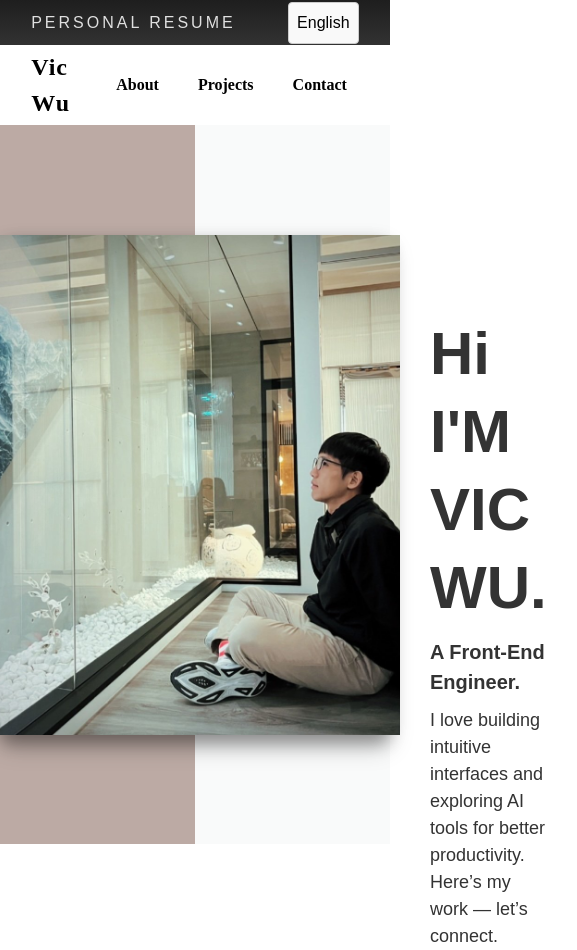
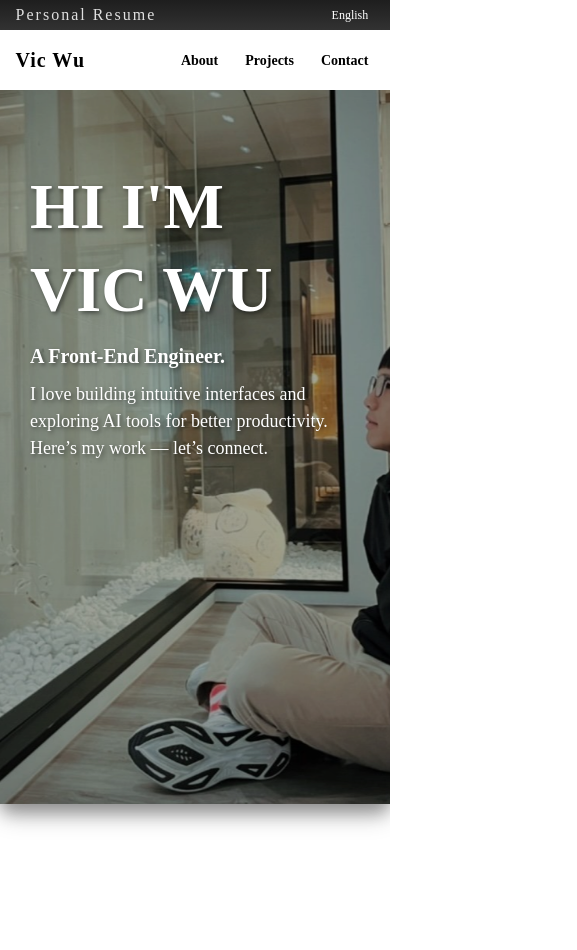
Before and after one commit to WuJianDe/vic-personal-web, a React (Vite) app: page /#/ in a window 390 px wide. Shown: the whole page, 577 px wide, since content can reach past the window. After the commit the page ends 844 px from the top, so only its background shows below. Built offline with nearby package versions, Linux system fonts and the light colour scheme.

Commit message:
樣式修正中

```diff
--- a/src/locales/en.json
+++ b/src/locales/en.json
@@ -1,27 +1,27 @@
 {
-  "header-title": "PERSONAL RESUME",
+  "header-title": "Personal Resume",
   "header-about": "About",
   "header-projects": "Projects",
   "header-contact": "Contact",
-  "home-title": "Hi I'M <br />VIC WU.",
+  "home-title": "HI I'M <br />VIC WU",
   "home-card-sub": "A Front-End Engineer.",
   "home-card-content": "I love building intuitive interfaces and exploring AI tools for better productivity. Here’s my work — let’s connect.",
-  "about-banner-main-laber": "No limit in tech, no limit in life.",
+  "about-banner-main-laber": "No Limit in Tech, No Limit in Life.",
   "about-banner-sub-laber": "Learning is not about speed<br />it's about lasting longer in the game.",
-  "about-introduce-title": "Hello! I'm Vic<br /> A Front-End Engineer.",
-  "about-introduce-content": "I’m stepping into my 30s and realized that I’m passionate about trying new things.<br /> I want to meet like-minded people and create more memories and experiences in my life.",
+  "about-introduce-title": "Hello! I'm Vic<br />A Front-End Engineer.",
+  "about-introduce-content": "I’m stepping into my 30s and have realized that I’m passionate about trying new things.<br />I want to meet like-minded people and create more memories and experiences in my life.",
   "about-yoga-title": "From Stiff Shoulders to Inner Peace",
-  "about-yoga-content": "As an engineer, I spent long hours sitting in front of a computer, slowly developing poor posture and stiff shoulders. <br /> <br /> One day, I realized this lifestyle wasn’t sustainable at all. <br /> <br /> By chance, I stepped into a yoga class — and unexpectedly fell in love with it. <br /> <br /> Since 2022, yoga has become a part of my life, helping me find balance both physically and entally. It’s not just about flexibility — it’s about feeling good in my body and calming my mind.",
+  "about-yoga-content": "As an engineer, I spent long hours sitting in front of a computer, slowly developing poor posture and stiff shoulders.<br /><br />One day, I realized this lifestyle wasn’t sustainable at all.<br /><br />By chance, I stepped into a yoga class — and unexpectedly fell in love with it.<br /><br />Since 2022, yoga has become a part of my life, helping me find balance both physically and mentally. It’s not just about flexibility — it’s about feeling good in my body and calming my mind.",
   "about-hyrox-title": "Everything I Trained for — Gone in Minutes",
-  "about-hyrox-content": "My first HYROX experience — and the energy on site was insane. I <br /> <br /> just wanted to try out the 4-person relay, but that 2K run + 2 workouts turned out to be an all-out sprint that completely burned me out. <br /> <br /> HYROX is brutal, but addictive. For someone who loves strength training, this mix of cardio and weights is exactly my kind of fun. <br /> <br /> It’s not about the results — what I love most is the process: preparing before the race, going all in during the race, and reflecting after. <br /> <br /> That’s the beauty of training.",
+  "about-hyrox-content": "My first HYROX experience — and the energy on site was insane.<br /><br />I just wanted to try out the 4-person relay, but that 2K run + 2 workouts turned out to be an all-out sprint that completely burned me out.<br /><br />HYROX is brutal, but addictive. For someone who loves strength training, this mix of cardio and weights is exactly my kind of fun.<br /><br />It’s not about the results — what I love most is the process: preparing before the race, going all in during the race, and reflecting after.<br /><br />That’s the beauty of training.",
   "about-run-title": "Turning Point — Chasing My First Sub-3 Marathon",
-  "about-run-content": "I joined my first half marathon without any training — and paid the price with severe knee pain. That moment made me realize how important running form and proper training are. <br /> <br /> In early 2024, I joined a running club, gradually improved my pace, and met a group of passionate runners who keep inspiring me. <br /> <br /> Running is no longer just about speed. It’s about challenging myself and growing stronger, step by step. <br /> <br /> My goal is simple — keep running, keep improving, and chase my first sub-3 marathon.",
+  "about-run-content": "I joined my first half marathon without any training — and paid the price with severe knee pain. That moment made me realize how important running form and proper training are.<br /><br />In early 2024, I joined a running club, gradually improved my pace, and met a group of passionate runners who keep inspiring me.<br /><br />Running is no longer just about speed. It’s about challenging myself and growing stronger, step by step.<br /><br />My goal is simple — keep running, keep improving, and chase my first sub-3 marathon.",
   "about-climb-title": "Tired Legs, Full Heart",
-  "about-climb-content": "I used to think hiking Hehuan Mountain was already a big achievement — until I said yes without hesitation to my friend’s invitation to challenge the Biyang Ridge one-day hike. <br /> <br /> The journey was breathtaking. From lush green valleys to endless blue skies, every step reminded me of how magnificent nature can be. <br /> <br /> Although I was completely exhausted and clumsy on the way down, the memories of the stunning views and the joy of completing the challenge filled me with pure satisfaction. <br /> <br /> It was truly an unforgettable adventure.",
+  "about-climb-content": "I used to think hiking Hehuan Mountain was already a big achievement — until I said yes without hesitation to my friend’s invitation to challenge the Biyang Ridge one-day hike.<br /><br />The journey was breathtaking. From lush green valleys to endless blue skies, every step reminded me of how magnificent nature can be.<br /><br />Although I was completely exhausted and clumsy on the way down, the memories of the stunning views and the joy of completing the challenge filled me with pure satisfaction.<br /><br />It was truly an unforgettable adventure.",
   "about-bike-title": "Riding into the Mountains",
-  "about-bike-content": "After signing up for the 99.9K challenge, I finally made the decision to buy my very first road bike — and that marked the beginning of my journey into the mountains. <br /> <br /> Riding along winding mountain roads, feeling the breeze on my face, and moving faster through nature brought a whole new sense of freedom. <br /> <br /> There’s nothing quite like the thrill of speed and the breathtaking scenery rushing past me. It’s an experience beyond words.",
+  "about-bike-content": "After signing up for the 99.9K challenge, I finally made the decision to buy my very first road bike — and that marked the beginning of my journey into the mountains.<br /><br />Riding along winding mountain roads, feeling the breeze on my face, and moving faster through nature brought a whole new sense of freedom.<br /><br />There’s nothing quite like the thrill of speed and the breathtaking scenery rushing past me. It’s an experience beyond words.",
   "about-conclusion-title": "The Best Part of Life Happens Outside Your Comfort Zone",
-  "about-conclusion-content": "I've come to realize — <br /> <br /> The best part of life happens when you step out of your comfort zone. <br /> <br /> From running my first half marathon without training, to hiking an entire mountain ridge in one day, to joining my first HYROX race — none of these started because I was ready. <br /> <br /> They started because I wanted to see how far I could go. <br /> <br /> Every new challenge — running, hiking, yoga, skiing,  triathlon — has helped me break my own limits and understand myself a little more. <br /> <br /> You never really know what you're capable of — until you try. <br /> <br /> Along the way, I've gained health, confidence, and most importantly, friends who love to challenge themselves and grow together. <br /> <br /> This is the energy I want to keep — to keep exploring, stay curious, and share my stories with those who are also on their way.",
+  "about-conclusion-content": "I've come to realize —<br /><br />The best part of life happens when you step out of your comfort zone.<br /><br />From running my first half marathon without training, to hiking an entire mountain ridge in one day, to joining my first HYROX race — none of these started because I was ready.<br /><br />They started because I wanted to see how far I could go.<br /><br />Every new challenge — running, hiking, yoga, skiing, triathlon — has helped me break my own limits and understand myself a little more.<br /><br />You never really know what you're capable of — until you try.<br /><br />Along the way, I've gained health, confidence, and most importantly, friends who love to challenge themselves and grow together.<br /><br />This is the energy I want to keep — to keep exploring, stay curious, and share my stories with those who are also on their way.",
   "contact-name": "Name",
   "contact-name-placeholder": "Enter your name",
   "contact-email": "Email",
--- a/src/locales/zh.json
+++ b/src/locales/zh.json
@@ -3,9 +3,9 @@
   "header-about": "關於我",
   "header-projects": "專案作品",
   "header-contact": "聯絡方式",
-  "home-title": "嗨，我是 <br />VIC WU",
+  "home-title": "嗨 我是 <br />VIC WU",
   "home-card-sub": "前端工程師",
-  "home-card-content": "熱愛打造直覺好用的介面，持續探索 AI 工具，讓工作與生活變得更高效。這裡是我的挑戰紀錄——歡迎交流，一起探索更多可能！",
+  "home-card-content": "熱愛打造直覺好用的介面，持續探索 AI 工具，讓工作與生活變得更高效。<br />這裡是我的挑戰紀錄——<br />歡迎交流，一起探索更多可能！",
   "about-banner-main-laber": "技術無限 人生無界",
   "about-banner-sub-laber": "學習不求快<br />而是走得更遠 更長久",
   "about-introduce-title": "哈囉 我是 Vic<br />一名前端工程師",
--- a/src/styles/_components.scss
+++ b/src/styles/_components.scss
@@ -17,8 +17,12 @@ header {
     align-items: center;
     justify-content: space-between; // 左右分佈
     padding: 0 8vw;
+    @media (max-width: 750px) {
+      height: 30px;
+      padding: 0 4vw;
+    }
     .header-social-media-title {
-      letter-spacing: 3px;
+      letter-spacing: 2px;
       color: #e0e0e0;
     }
   }
@@ -30,13 +34,18 @@ header {
     align-items: center;
     justify-content: space-between; // 左右分佈
     padding: 0 8vw;
-    font-family: playfairdisplay-bold, "playfair display", serif;
-
+    @media (max-width: 750px) {
+      padding: 0 4vw;
+      height: 60px;
+    }
     .header-title {
       font-size: 24px;
       color: #000;
       font-weight: 800;
       letter-spacing: 1px;
+      @media (max-width: 750px) {
+        font-size: 20px;
+      }
       &:hover {
         color: #8d6e63;
       }
@@ -54,6 +63,10 @@ header {
       transition:
         background-color 0.3s ease,
         transform 0.2s ease;
+      @media (max-width: 750px) {
+        font-size: 14px;
+        padding: 0px 6px;
+      }
       &:hover {
         color: #8d6e63;
         transform: scale(1.4); // 輕微放大效果
@@ -65,36 +78,21 @@ header {
   }
 }
 
-.language-button {
-  padding: 8px 12px;
-  margin: 0 5px;
-  border: 1px solid #ccc;
-  background-color: #f9f9f9;
-  cursor: pointer;
-  transition:
-    background-color 0.3s,
-    color 0.3s;
-
-  &.active {
-    background-color: #007bff;
-    color: white;
-    border-color: #007bff;
-  }
-
-  &:hover {
-    background-color: #e0e0e0;
-  }
-}
-
 .language-dropdown {
   .language-select {
+    color: #fff;
     padding: 8px;
-    border: 1px solid #ccc;
     border-radius: 4px;
-    background-color: #f9f9f9;
     cursor: pointer;
-    transition: border-color 0.3s;
     text-align: center;
+    @media (max-width: 750px) {
+      padding: 4px 6px;
+      font-size: 12px;
+    }
+    option {
+      color: #000;
+      font-size: 12px;
+    }
     &:hover {
       border-color: #007bff;
     }
--- a/src/styles/_pages.scss
+++ b/src/styles/_pages.scss
@@ -3,6 +3,9 @@
   background-color: #f9fafa;
   display: flex;
   position: relative;
+  @media (max-width: 750px) {
+    margin-top: 85px;
+  }
   .home-bg {
     height: calc(100vh - 125px);
     width: 50%;
@@ -25,7 +28,15 @@
     box-shadow:
       0 8px 16px rgba(0, 0, 0, 0.3),
       0 12px 24px rgba(0, 0, 0, 0.22); // 增強陰影效果
-
+    @media (max-width: 750px) {
+      top: 0;
+      left: 0;
+      bottom: 0;
+      right: 0;
+      width: 100%;
+      height: 100%;
+      transform: none;
+    }
     .home-card-left {
       display: flex;
       align-items: center;
@@ -33,9 +44,15 @@
       justify-content: center;
       flex-wrap: wrap;
       width: 400px;
-      min-width: 400px;
+      min-width: 50%;
       background-color: #efebe9;
       height: 100%;
+      @media (max-width: 750px) {
+        filter: brightness(0.8);
+        width: 100%;
+        position: absolute;
+        z-index: 1;
+      }
     }
     .home-card-photo {
       background-image: url("@/assets/home-user.jpg");
@@ -45,7 +62,12 @@
       background-position: 40% center;
       width: 100%;
       height: 100%;
+      @media (max-width: 750px) {
+        filter: brightness(0.8);
+        background-position: 50% center;
+      }
     }
+
     .home-card-name {
       display: block;
       margin: 20px 0 10px 0;
@@ -59,20 +81,38 @@
     }
     .home-card-right {
       padding: 30px;
+      @media (max-width: 750px) {
+        width: 100%;
+        position: absolute;
+        z-index: 2;
+      }
     }
     .home-card-title {
       font-size: 60px;
       font-weight: 800;
       margin: 50px 0 10px 0;
       line-height: 1.3;
+      @media (max-width: 750px) {
+        font-size: 4rem;
+        color: #fff;
+        text-shadow: 2px 2px 4px rgba(0, 0, 0, 0.5);
+      }
     }
     .home-card-sub {
       font-size: 20px;
       font-weight: 800;
+      @media (max-width: 750px) {
+        color: #fff;
+        text-shadow: 2px 2px 4px rgba(0, 0, 0, 0.5);
+      }
     }
     .home-card-content {
       margin-top: 10px;
       font-size: 18px;
+      @media (max-width: 750px) {
+        color: #fff;
+        text-shadow: 2px 2px 4px rgba(0, 0, 0, 0.5);
+      }
     }
   }
 }
--- a/src/styles/_reset.scss
+++ b/src/styles/_reset.scss
@@ -8,7 +8,8 @@
 }
 
 /* 2. 重置列表樣式 */
-ol, ul {
+ol,
+ul {
   list-style: none;
 }
 
@@ -56,12 +57,24 @@ textarea {
 }
 
 /* 8. 重置文字的縮排 */
-p, blockquote, ul, ol, dl, dd, figure, pre {
+p,
+blockquote,
+ul,
+ol,
+dl,
+dd,
+figure,
+pre {
   margin-bottom: 1em;
 }
 
 /* 9. 重置 `h1` 至 `h6` 的標題樣式 */
-h1, h2, h3, h4, h5, h6 {
+h1,
+h2,
+h3,
+h4,
+h5,
+h6 {
   font-weight: normal;
   margin: 0;
   padding: 0;
@@ -73,8 +86,11 @@ p {
 }
 
 /* 11. 讓所有元素的 line-height 一致 */
-html, body {
+html,
+body {
   line-height: 1.5;
+  font-family: playfairdisplay-bold, "Playfair Display", "Noto Serif TC", serif !important;
+  // font-family: "BBC Reith Serif", BBCReithSerif-fallback, serif;
 }
 
 /* 12. 重置表單元素的邊框、背景與行為 */
@@ -107,6 +123,15 @@ body {
 }
 
 /* 15. 用統一的樣式處理表格、標題等 */
-article, aside, details, figcaption, figure, footer, header, main, nav, section {
+article,
+aside,
+details,
+figcaption,
+figure,
+footer,
+header,
+main,
+nav,
+section {
   display: block;
 }
--- a/src/styles/main.scss
+++ b/src/styles/main.scss
@@ -1,5 +1,3 @@
 @use './_reset';
-@use './variables';
-@use './layout';
 @use './components';
 @use './pages';
```
Also changed, not shown: src/styles/_base.scss (deleted), src/styles/_layout.scss (deleted), src/styles/_variables.scss (deleted).
